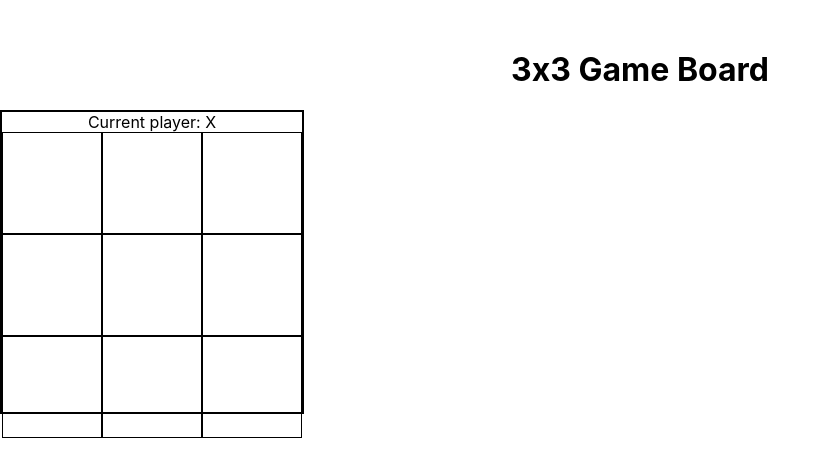
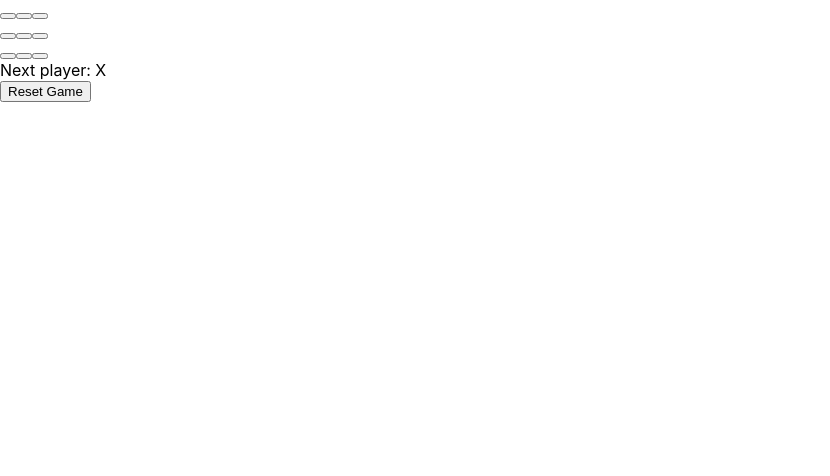
Before and after one commit to CMU-313/llm-lecture, a React (Create React App) app in the folder my-app/: page / in a window 1280 px wide. Shown: the top 476 px of the page, without its empty margins (0-830 px from the left). Built offline with nearby package versions, Linux system fonts and the light colour scheme.

Commit message:
finished tic tac toe chatgpt too smart

```diff
--- a/my-app/src/App.css
+++ b/my-app/src/App.css
@@ -38,3 +38,12 @@
 .cell.O {
   color: red;
 }
+
+.winner-overlay {
+  position: absolute;
+  top: 0;
+  left: 0;
+  width: 100%;
+  height: 100%;
+  background-color: rgba(255, 255, 255, 0.5);
+}
--- a/my-app/src/App.js
+++ b/my-app/src/App.js
@@ -1,44 +1,89 @@
-import logo from './logo.svg';
-import './App.css';
-import React, {useState} from "react";
+import React, { useState } from "react";
+import "./App.css";
 
 function App() {
-  const [board, setBoard] = useState([
-    [null, null, null],
-    [null, null, null],
-    [null, null, null]
-  ]);
-  const [currentPlayer, setCurrentPlayer] = useState("X");
+  const [board, setBoard] = useState(Array(9).fill(null));
+  const [player, setPlayer] = useState("X");
+  const [winner, setWinner] = useState(null);
 
-  const handleClick = (row, col) => {
-    // create a copy of the board
-    const newBoard = [...board];
-    // update the value of the clicked cell
-    newBoard[row][col] = currentPlayer;
-    // toggle the current player
-    setCurrentPlayer(currentPlayer === "X" ? "O" : "X");
-    // set the new board state
-    setBoard(newBoard);
+  const checkWinner = (board) => {
+    const winConditions = [
+      [0, 1, 2],
+      [3, 4, 5],
+      [6, 7, 8],
+      [0, 3, 6],
+      [1, 4, 7],
+      [2, 5, 8],
+      [0, 4, 8],
+      [2, 4, 6],
+    ];
+    for (let i = 0; i < winConditions.length; i++) {
+      const [a, b, c] = winConditions[i];
+      if (board[a] && board[a] === board[b] && board[a] === board[c]) {
+        return board[a];
+      }
+    }
+    if (!board.includes(null)) {
+      return "Draw";
+    }
+    return null;
   };
 
+  const handleClick = (index) => {
+    if (!board[index] && !winner) {
+      const newBoard = [...board];
+      newBoard[index] = player;
+      setBoard(newBoard);
+      const nextPlayer = player === "X" ? "O" : "X";
+      setPlayer(nextPlayer);
+      const result = checkWinner(newBoard);
+      setWinner(result);
+    }
+  };
+
+  const resetGame = () => {
+    setBoard(Array(9).fill(null));
+    setPlayer("X");
+    setWinner(null);
+  };
+
+  const renderSquare = (index) => {
+    return (
+      <button className="square" onClick={() => handleClick(index)}>
+        {board[index]}
+      </button>
+    );
+  };
+
+  let status;
+  if (winner) {
+    status = `Winner: ${winner}`;
+  } else {
+    status = `Next player: ${player}`;
+  }
+
   return (
-    <div className="App">
-      <h1>3x3 Game Board</h1>
-      <div className="board">
-        <div className="status">Current player: {currentPlayer}</div>
-        {board.map((row, rowIndex) => (
-          <div key={rowIndex} className="row">
-            {row.map((cell, colIndex) => (
-              <div
-                key={colIndex}
-                className="cell"
-                onClick={() => handleClick(rowIndex, colIndex)}
-              >
-                {cell}
-              </div>
-            ))}
-          </div>
-        ))}
+    <div className="game">
+      <div className="game-board">
+        <div className="board-row">
+          {renderSquare(0)}
+          {renderSquare(1)}
+          {renderSquare(2)}
+        </div>
+        <div className="board-row">
+          {renderSquare(3)}
+          {renderSquare(4)}
+          {renderSquare(5)}
+        </div>
+        <div className="board-row">
+          {renderSquare(6)}
+          {renderSquare(7)}
+          {renderSquare(8)}
+        </div>
+      </div>
+      <div className="game-info">
+        <div>{status}</div>
+        <button onClick={resetGame}>Reset Game</button>
       </div>
     </div>
   );
```
